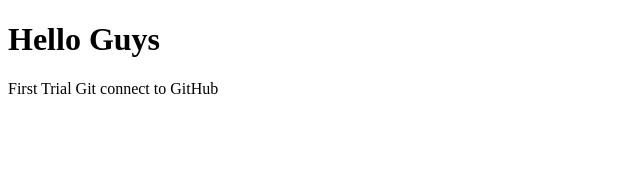
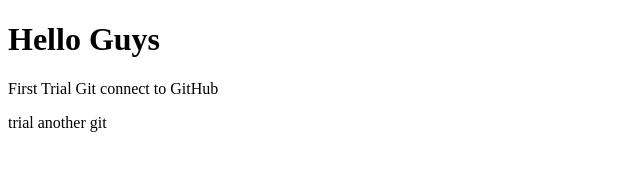
Before and after one commit to Amdal-png/Repo-Trial, a plain HTML site: page index.html in a window 1280 px wide. Shown: the whole page, without its empty margins (0-640 px from the left). Drawn offline with Linux system fonts and the light colour scheme.

Commit message:
menambahkan paragraf pada index.html

```diff
--- a/index.html
+++ b/index.html
@@ -9,5 +9,6 @@
 <body>
     <h1>Hello Guys</h1>
     <p>First Trial Git connect to GitHub</p>
+    <p>trial another git</p>
 </body>
 </html>
```
